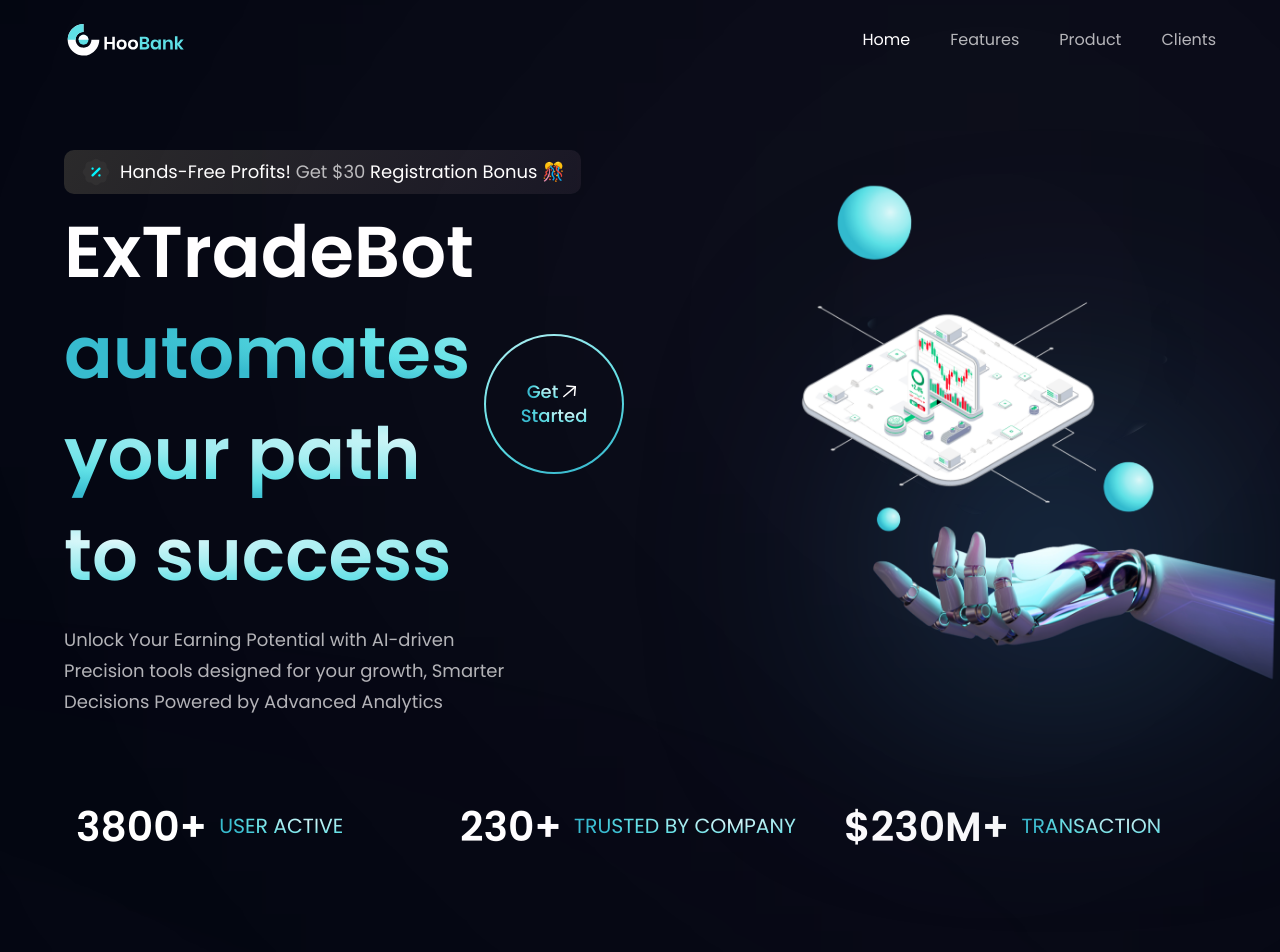
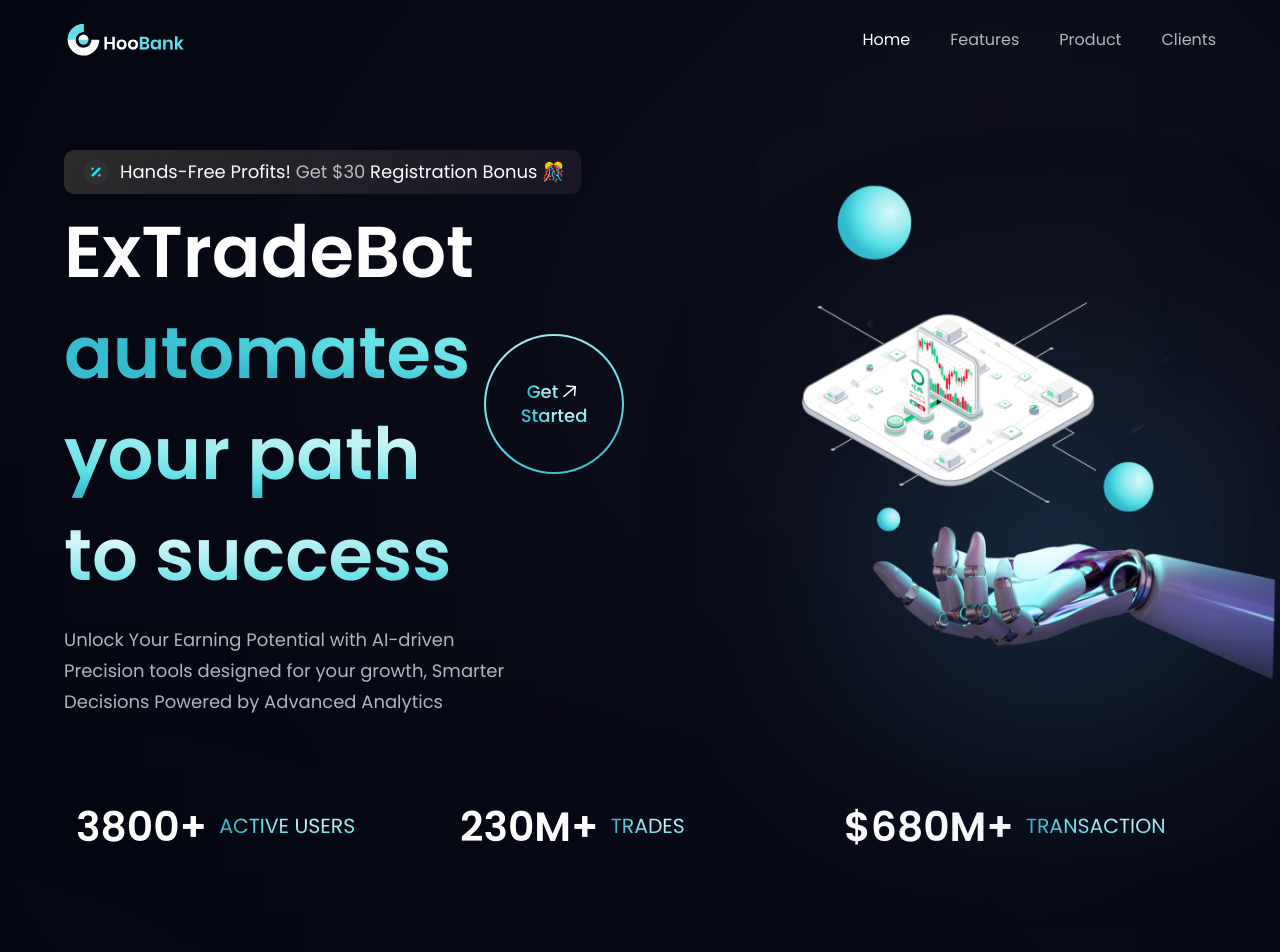
Before and after one commit to 6ix78/BigL, a React (Vite) app: page / in a window 1280 px wide. Shown: the top 952 px of the page. Built offline with nearby package versions, Linux system fonts and the light colour scheme.

Commit message:
Update index.js

```diff
--- a/src/constants/index.js
+++ b/src/constants/index.js
@@ -73,18 +73,18 @@
 export const stats = [
   {
     id: "stats-1",
-    title: "User Active",
+    title: "Active Users",
     value: "3800+",
   },
   {
     id: "stats-2",
-    title: "Trusted by Company",
-    value: "230+",
+    title: "Trades",
+    value: "230M+",
   },
   {
     id: "stats-3",
     title: "Transaction",
-    value: "$230M+",
+    value: "$680M+",
   },
 ];
 
```
